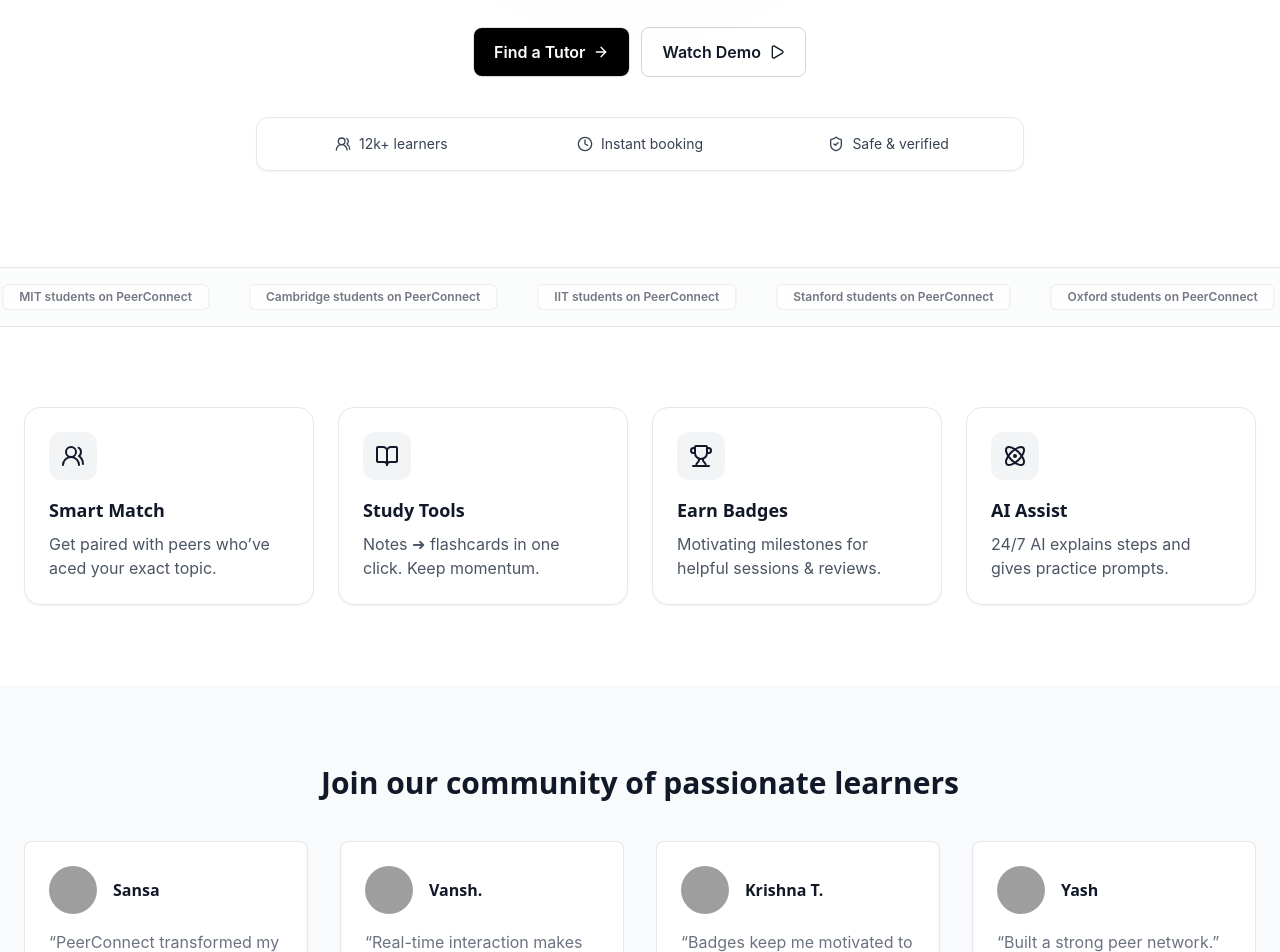
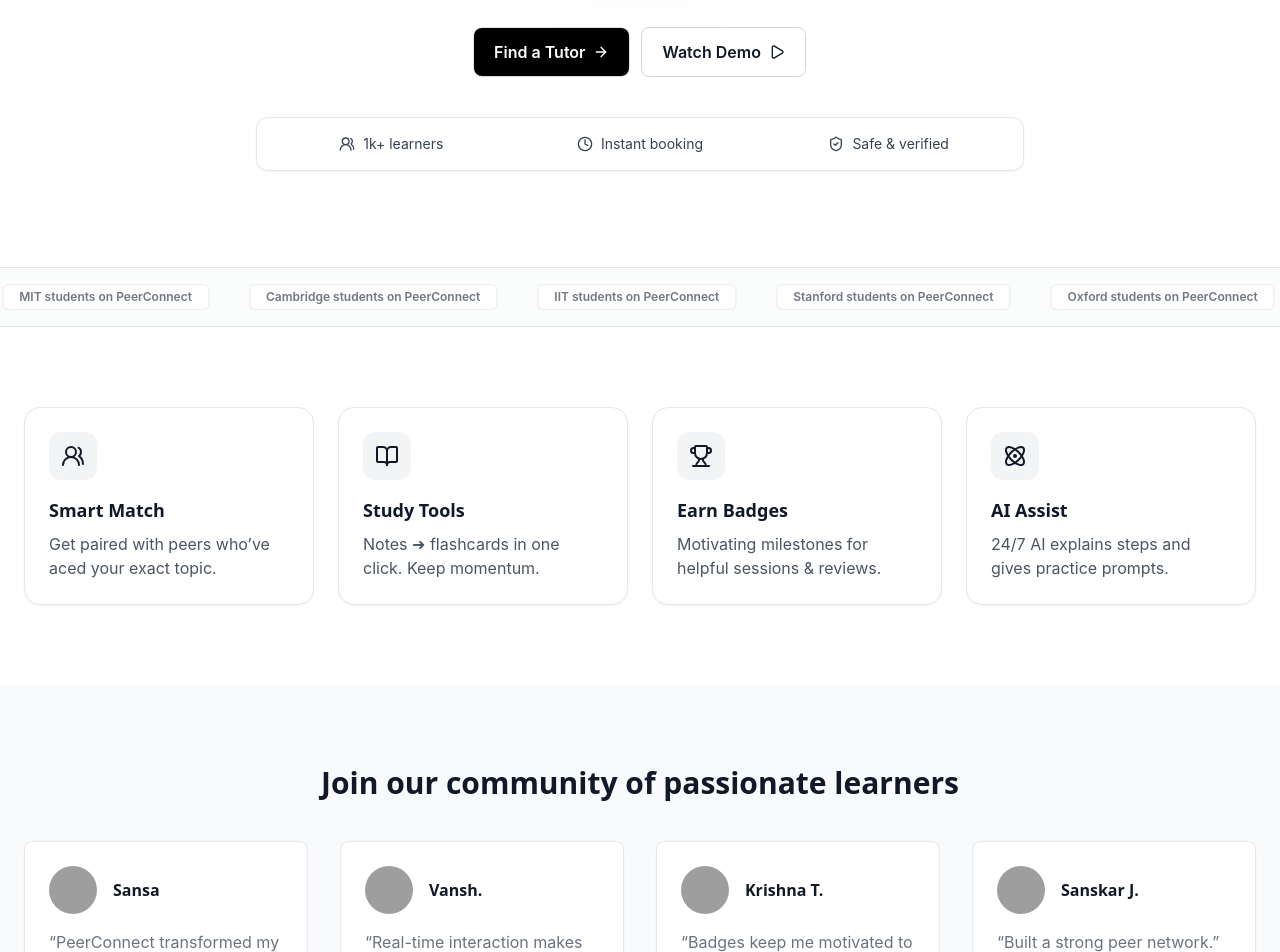
Before and after one commit to sans-creator/peer_Connect, a React (Vite) app: page / in a window 1280 px wide. Shown: the part 420-1372 px from the top of the page. Built offline with nearby package versions, Linux system fonts and the light colour scheme; no server answers; grey boxes are pictures that could not be loaded.

Commit message:
Update Landing.jsx

```diff
--- a/src/pages/Landing.jsx
+++ b/src/pages/Landing.jsx
@@ -96,7 +96,7 @@
             <div className="mt-10 grid w-full max-w-3xl grid-cols-3 gap-3 rounded-xl border border-gray-200 bg-white p-4 text-sm text-gray-700 shadow-sm">
               <div className="flex items-center justify-center gap-2">
                 <UsersRound className="h-4 w-4" />
-                12k+ learners
+                1k+ learners
               </div>
               <div className="flex items-center justify-center gap-2">
                 <Clock className="h-4 w-4" />
@@ -204,7 +204,7 @@
               avatar={AV(
                 "AB6AXuCL0aUxbPiFcAS4EoOLc87PxYRVqmAZUgr4QD_QKKG8dk82ow3_62wNNuDgJMY-tWeVnclMBe_cMhlbQqtqXjlfkECDbLvwc70HSnI0cv3D0VwsvyUOe9ZA6g6h5D5So0yS7zOCy98NT0EMTH1Og2NMHnraaq3h0lVxb86_WcVs-GZCZcCiqOt-Qee24nOJNBt0tymOcjiMQ7NWywwz0ACV2ZvrS4DSo5vi4nHTOwZQJ9xXUT8pSb9Qa7uoXmeGkdKfVAveN6sxA0at"
               )}
-              name="Yash"
+              name="Sanskar J."
               quote="Built a strong peer network."
             />
           </div>
```
